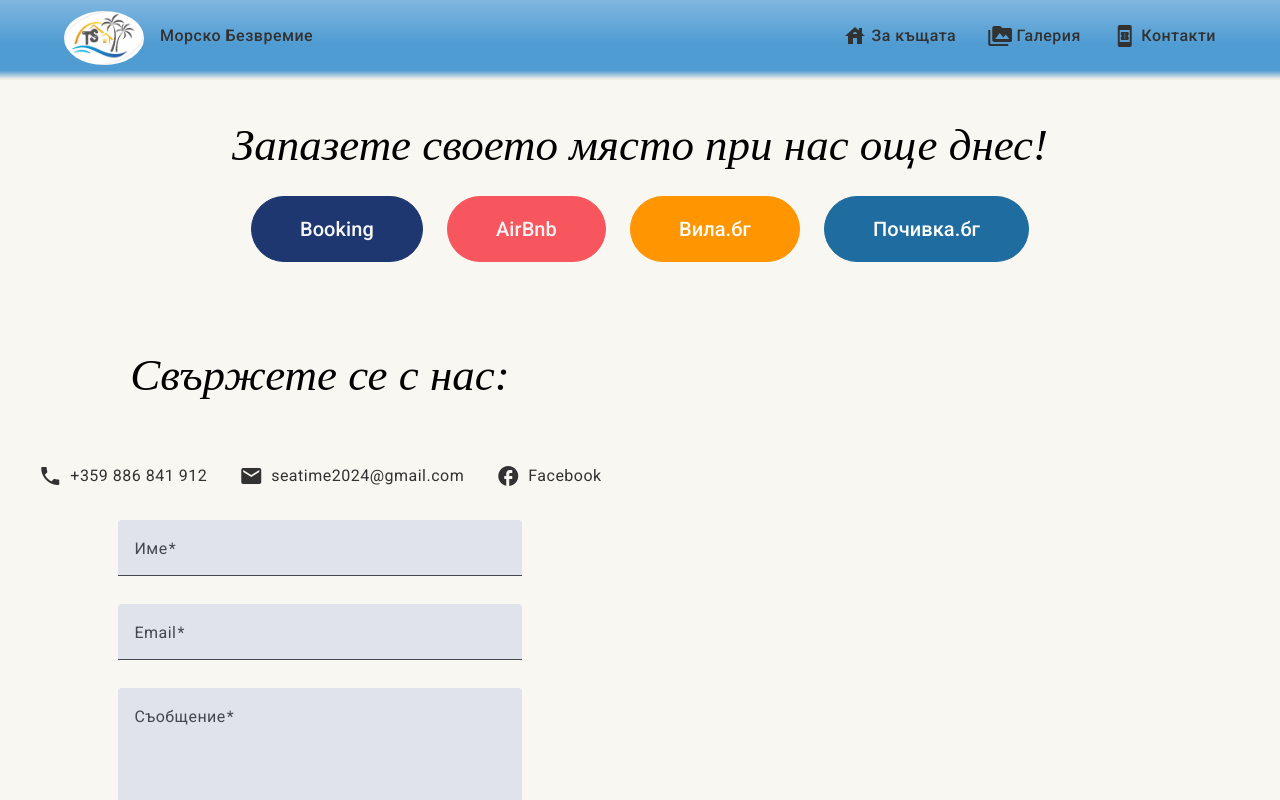
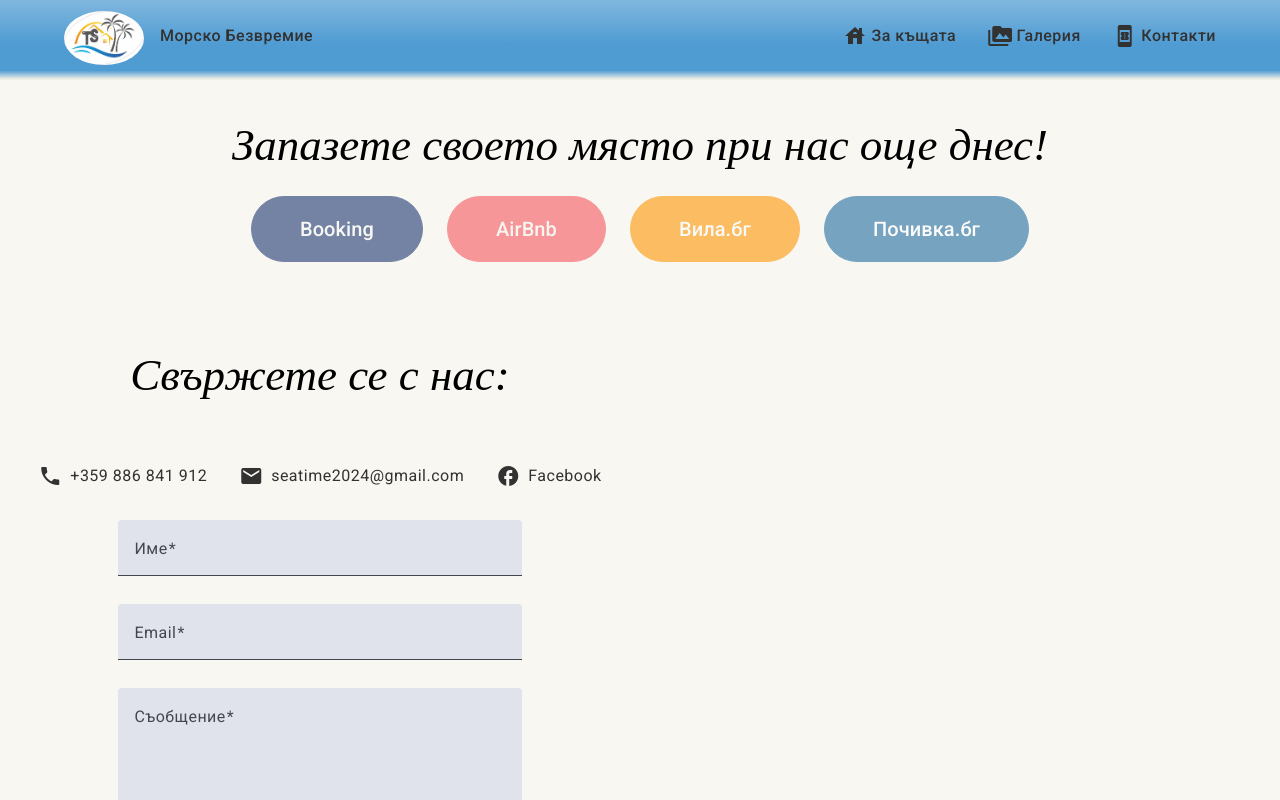
Before and after one commit to LLYS-Phys/timeless-sea-website, an Angular app: page /contacts in a window 1280 px wide. Shown: the top 800 px of the page. Built offline with nearby package versions, Linux system fonts and the light colour scheme; no server answers.

Commit message:
improve styles on platforms buttons

```diff
--- a/src/app/contacts/contacts.component.scss
+++ b/src/app/contacts/contacts.component.scss
@@ -17,8 +17,10 @@
             a {
                 font-size: 1.25rem;
                 padding: 2rem 3rem;
+                opacity: 0.6;
+                transition: opacity 0.33s;
                 &:hover {
-                    box-shadow: 0 0 0.125rem 0.125rem rgb(var(--yellow));
+                    opacity: 1;
                 }
             }
         }
```
